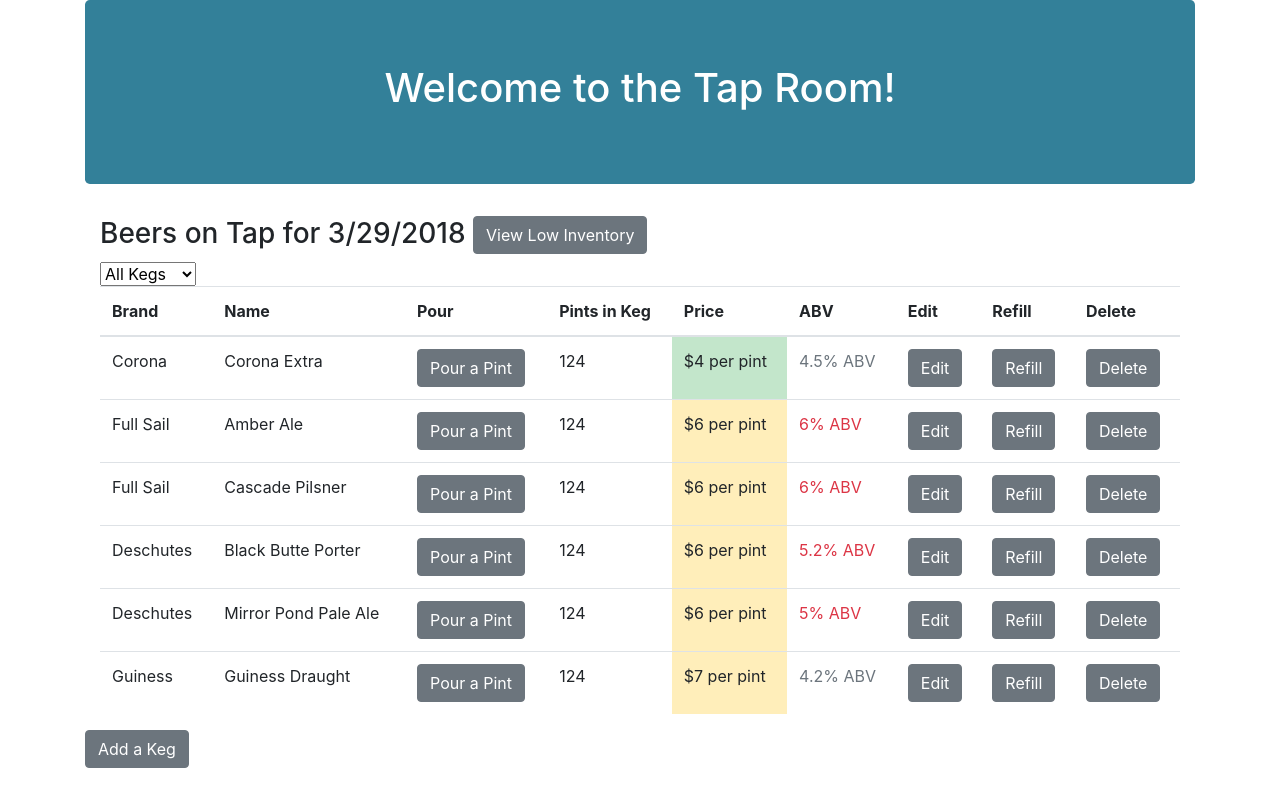
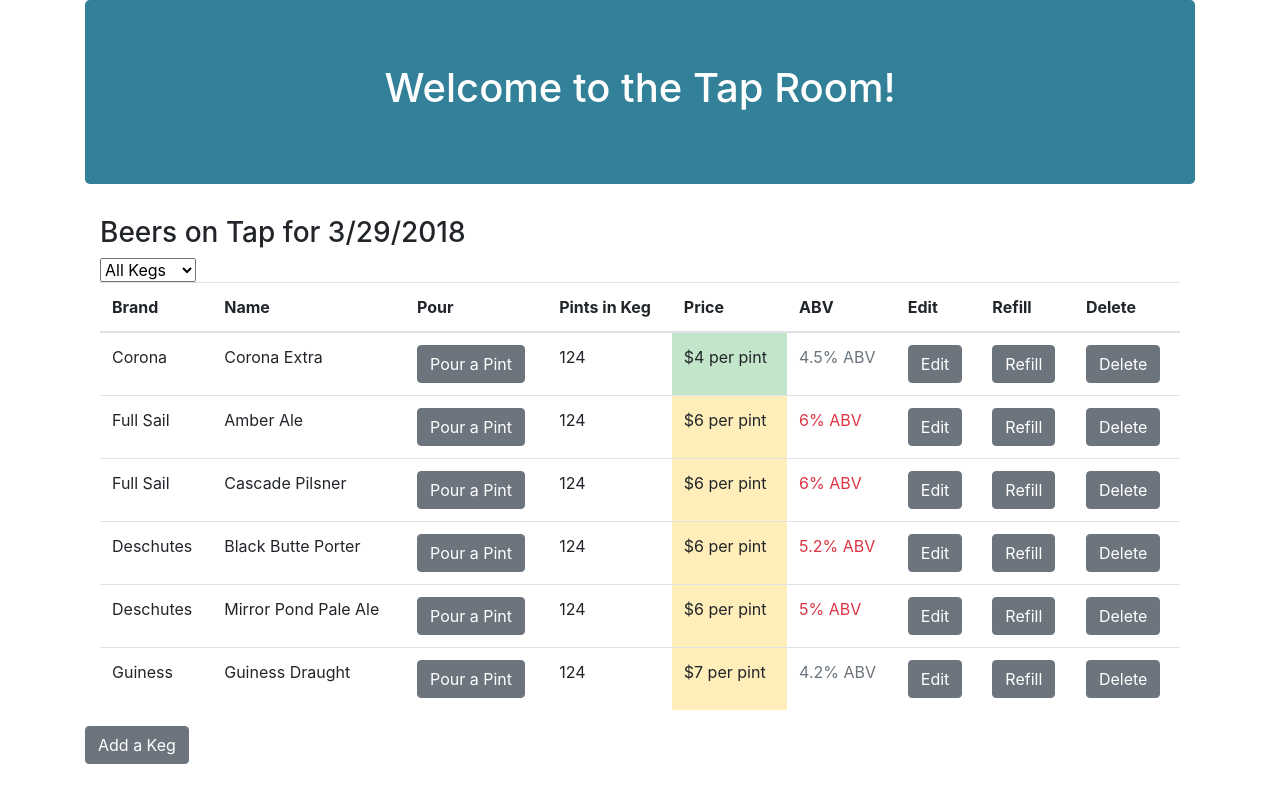
Before and after one commit to Sara-Hamilton/tap-room, an Angular app: page / in a window 1280 px wide. Built offline with nearby package versions, Linux system fonts and the light colour scheme.

Commit message:
remove no longer needed code

```diff
--- a/src/app/app.component.html
+++ b/src/app/app.component.html
@@ -5,8 +5,7 @@
 </div>
 
 <div class="container">
-  <h3>Beers on Tap for {{month}}/{{day}}/{{year}}
-  <button class="btn btn-secondary" (click)="showLowKegs()">View Low Inventory</button></h3>
+  <h3>Beers on Tap for {{month}}/{{day}}/{{year}}</h3>
   <app-keg-list [childKegList]="masterKegList" (clickSender)="editKeg($event)" (clickedDelete)="deleteKeg($event)" (clickedPour)="pourPint($event)" (clickedRefill)="refillKeg($event)"></app-keg-list>
 </div>
 
--- a/src/app/app.component.ts
+++ b/src/app/app.component.ts
@@ -14,10 +14,6 @@
   year: number = this.currentTime.getFullYear();
 
   selectedKeg = null;
-  // addingKeg = null;
-  showingLowInventory = null;
-
-  lowKegs: Keg[] = [];
 
   masterKegList: Keg[] = [
     new Keg('Corona Extra', 'Corona', 4, 4.5),
@@ -44,19 +40,6 @@
     this.masterKegList.push(newKeg);
   }
 
-  showLowKegs() {
-    this.showingLowInventory = true;
-    for (let i = 0; i < this.masterKegList.length; i++) {
-      if (this.masterKegList[i].pintsRemaining < 10) {
-        this.lowKegs.push(this.masterKegList[i])
-      }
-    }
-  }
-
-  hideLowKegs() {
-    this.showingLowInventory = null;
-  }
-
   refillKeg(clickedKeg) {
     clickedKeg.pintsRemaining = 124;
   }
```
